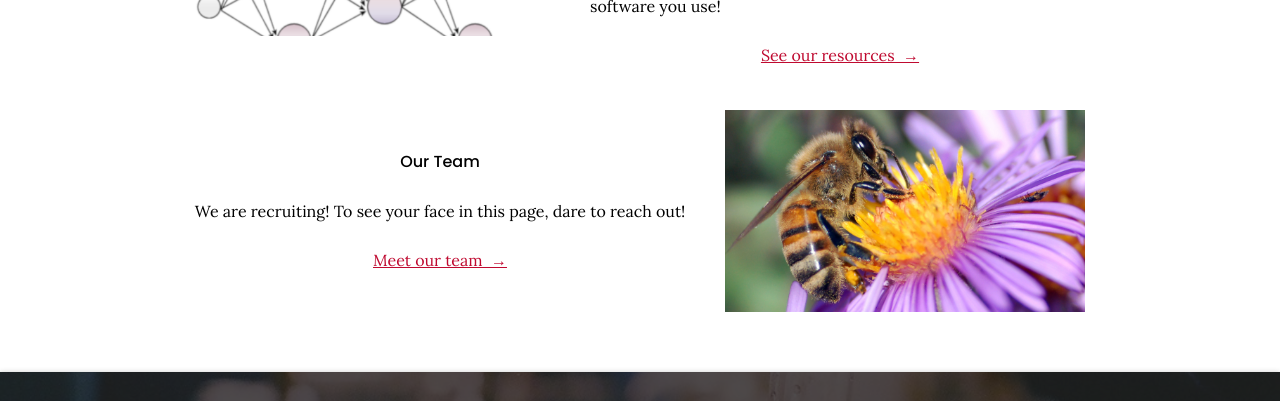
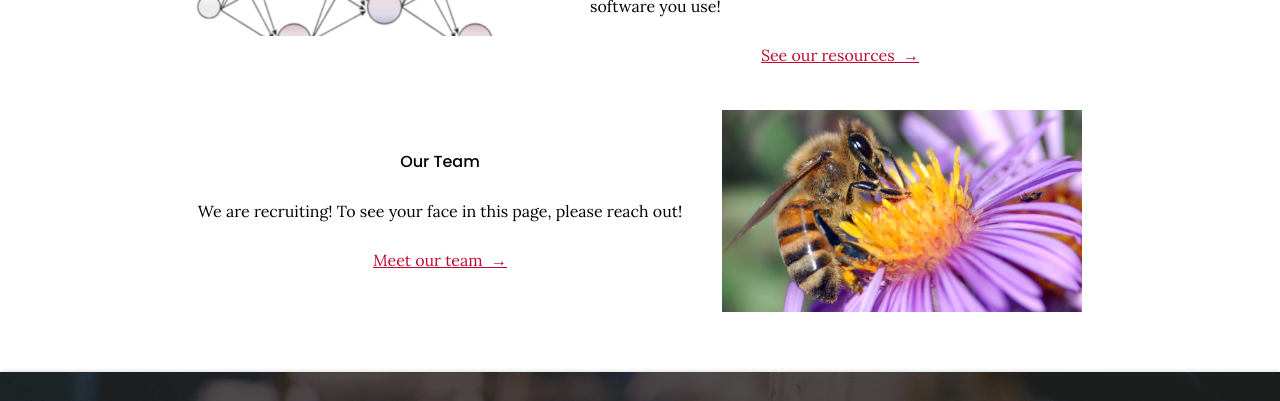
Before and after one commit to WayScience/waysciencelab.com, a Jekyll site: the page built from index.md, in a window 1280 px wide. Shown: the part 1524-1925 px from the top of the page. Built offline with Jekyll 4.4.1, drawn with Linux system fonts in a browser that asks for light colours; nearby versions of some CDN libraries.

Commit message:
drop dare

```diff
--- a/index.md
+++ b/index.md
@@ -73,7 +73,7 @@ Please cite any data or software you use!
 
 {% capture text %}
 We are recruiting!
-To see your face in this page, dare to reach out!
+To see your face in this page, please reach out!
 
 [Meet our team &nbsp;→](team)
 {:.center}
```
